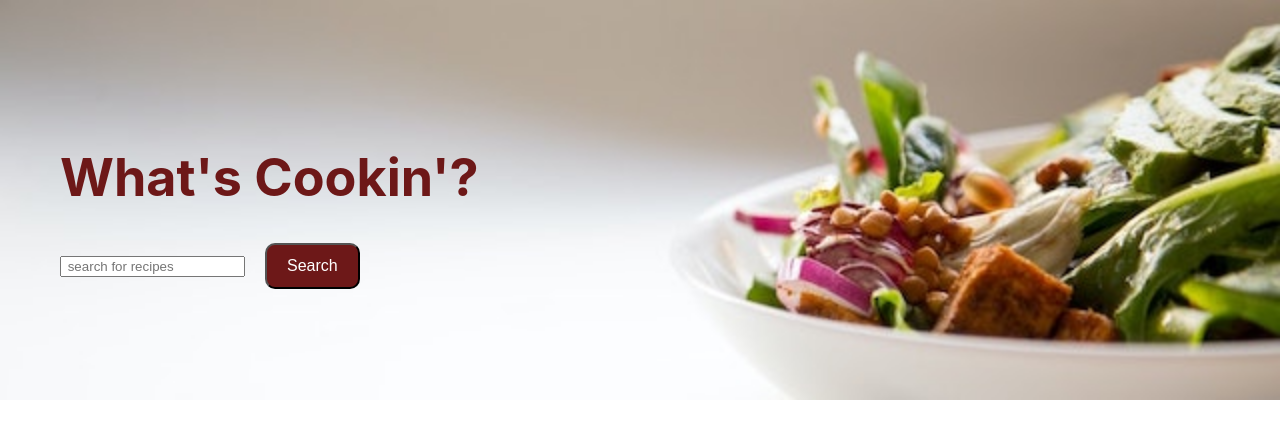
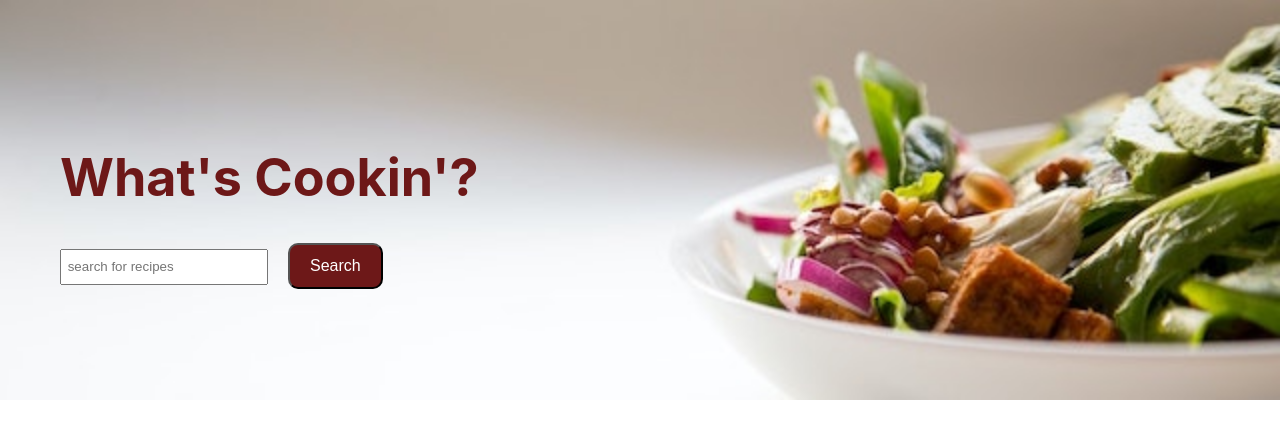
Before and after one commit to ana-vela/recipe-app, a React (Create React App) app: page / in a window 1280 px wide. Shown: the top 438 px of the page. Built offline with nearby package versions, Linux system fonts and the light colour scheme.

Commit message:
Add styling to input field

```diff
--- a/src/App.css
+++ b/src/App.css
@@ -38,6 +38,11 @@
   color: white;
   font-size: 16px;
   border-radius: 10px;
+}
+
+.input {
+  height: 30px;
+  width: 200px;
 }
 
 .Card {
```
